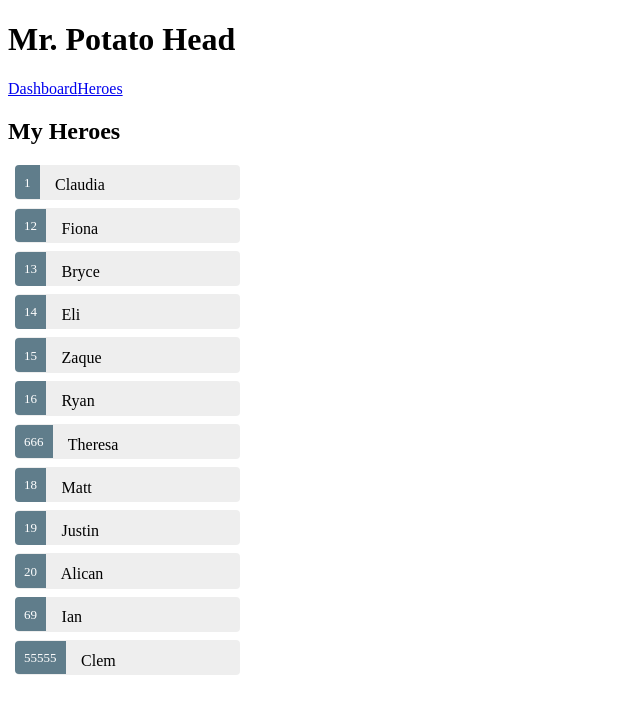
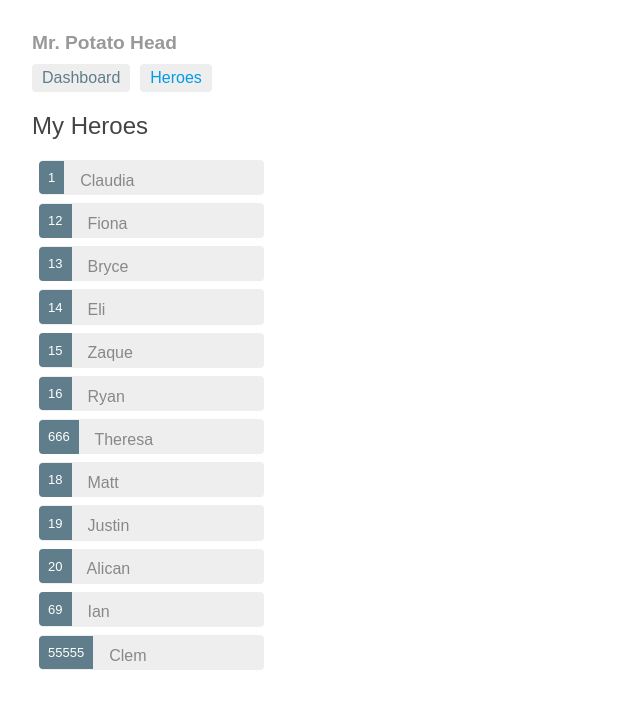
Before and after one commit to iwolterstorff/angular-tour-of-heroes, an Angular app: page /heroes in a window 1280 px wide. Shown: the top 714 px of the page, without its empty margins (0-640 px from the left). Built offline with nearby package versions, Linux system fonts and the light colour scheme.

Commit message:
Finished part 6

```diff
--- a/src/app/app.component.css
+++ b/src/app/app.component.css
@@ -1,53 +1,33 @@
-.selected {
-  background-color: #CFD8DC !important;
-  color: white;
+h1 {
+  font-size: 1.2em;
+  color: #999;
+  margin-bottom: 0;
 }
 
-.heroes {
-  margin: 0 0 2em 0;
-  list-style-type: none;
-  padding: 0;
-  width: 15em;
+h2 {
+  font-size: 2em;
+  margin-top: 0;
+  padding-top: 0;
 }
 
-.heroes li {
-  cursor: pointer;
-  position: relative;
-  left: 0;
-  background-color: #EEE;
-  margin: .5em;
-  padding: .3em 0;
-  height: 1.6em;
+nav a {
+  padding: 5px 10px;
+  text-decoration: none;
+  margin-top: 10px;
+  display: inline-block;
+  background-color: #eee;
   border-radius: 4px;
 }
 
-.heroes li.selected:hover {
-  background-color: #BBD8DC !important;
-  color: white;
+nav a:visited, a:link {
+  color: #607d8b;
 }
 
-.heroes li:hover {
-  color: #607D8B;
-  background-color: #DDD;
-  left: .1em;
+nav a:hover {
+  color: #039be5;
+  background-color: #cfd8dc;
 }
 
-.heroes .text {
-  position: relative;
-  top: -3px;
+nav a.active {
+  color: #039be5;
 }
-
-.heroes .badge {
-  display: inline-block;
-  font-size: small;
-  color: white;
-  padding: 0.8em 0.7em 0 0.7em;
-  background-color: #607D8B;
-  line-height: 1em;
-  position: relative;
-  left: -1px;
-  top: -4px;
-  height: 1.8em;
-  margin-right: .8em;
-  border-radius: 4px 0 0 4px;
-}
--- a/src/app/app.component.ts
+++ b/src/app/app.component.ts
@@ -2,11 +2,12 @@
 
 @Component({
   selector: 'app-root',
+  styleUrls: ['./app.component.css'],
   template: `
     <h1>{{title}}</h1>
     <nav>
-      <a routerLink="/dashboard">Dashboard</a>
-      <a routerLink="/heroes">Heroes</a>
+      <a routerLink="/dashboard" routerLinkActive="active">Dashboard</a>
+      <a routerLink="/heroes" routerLinkActive="active">Heroes</a>
     </nav>
     <router-outlet></router-outlet>
     `
@@ -14,5 +15,5 @@
 
 
 export class AppComponent {
-  title="Mr. Potato Head";
+  title = 'Mr. Potato Head';
 }
--- a/src/index.html
+++ b/src/index.html
@@ -7,6 +7,7 @@
 
   <meta name="viewport" content="width=device-width, initial-scale=1">
   <link rel="icon" type="image/x-icon" href="favicon.ico">
+  <link rel="stylesheet" href="styles.css" />
 </head>
 <body>
   <app-root></app-root>
--- a/src/styles.css
+++ b/src/styles.css
@@ -1 +1,65 @@
-/* You can add global styles to this file, and also import other style files */
+/* Master Styles */
+h1 {
+  color: #369;
+  font-family: Arial, Helvetica, sans-serif;
+  font-size: 250%;
+}
+h2, h3 {
+  color: #444;
+  font-family: Arial, Helvetica, sans-serif;
+  font-weight: lighter;
+}
+body {
+  margin: 2em;
+}
+body, input[text], button {
+  color: #888;
+  font-family: Cambria, Georgia;
+}
+a {
+  cursor: pointer;
+  cursor: hand;
+}
+button {
+  font-family: Arial;
+  background-color: #eee;
+  border: none;
+  padding: 5px 10px;
+  border-radius: 4px;
+  cursor: pointer;
+  cursor: hand;
+}
+button:hover {
+  background-color: #cfd8dc;
+}
+button:disabled {
+  background-color: #eee;
+  color: #aaa;
+  cursor: auto;
+}
+
+/* Navigation link styles */
+nav a {
+  padding: 5px 10px;
+  text-decoration: none;
+  margin-right: 10px;
+  margin-top: 10px;
+  display: inline-block;
+  background-color: #eee;
+  border-radius: 4px;
+}
+nav a:visited, a:link {
+  color: #607D8B;
+}
+nav a:hover {
+  color: #039be5;
+  background-color: #CFD8DC;
+}
+nav a.active {
+  color: #039be5;
+}
+
+/* everywhere else */
+* {
+  font-family: Arial, Helvetica, sans-serif;
+}
```
